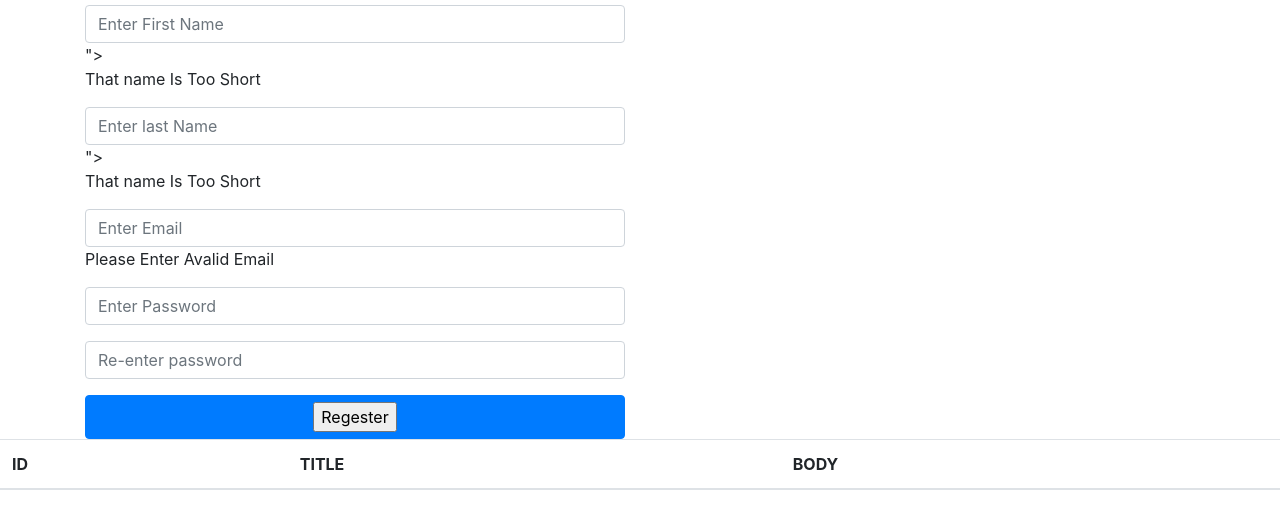
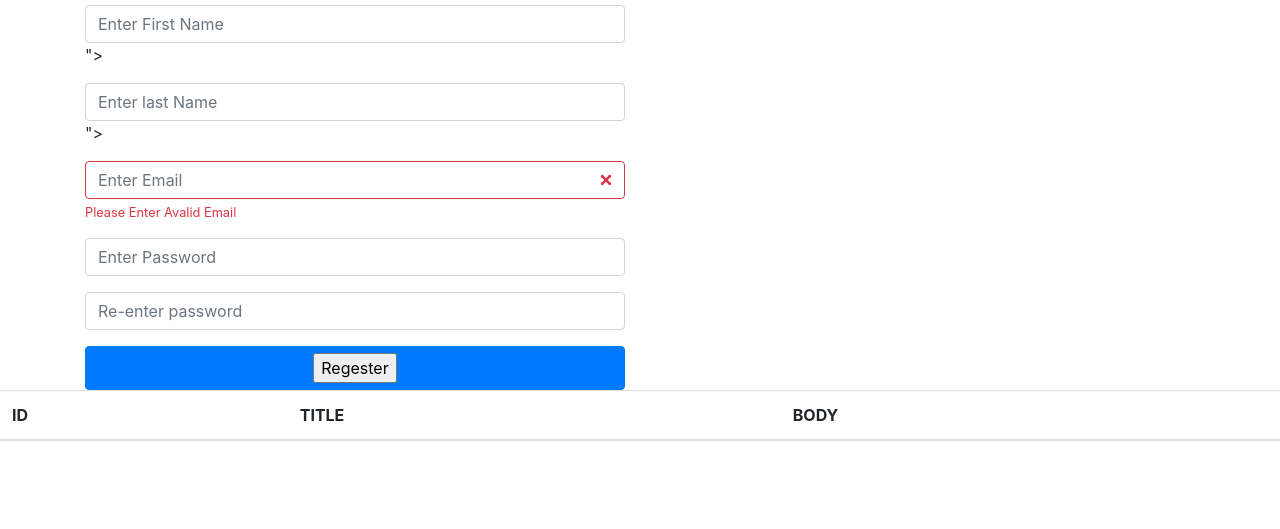
Before and after one commit to ssenoga/ssenoga.github.io, a plain HTML site: page final/index.html in a window 1280 px wide. Shown: the part 107-636 px from the top of the page. Drawn offline with nearby package versions, Linux system fonts and the light colour scheme; no server answers.

Commit message:
Update index.html

```diff
--- a/final/index.html
+++ b/final/index.html
@@ -13,19 +13,19 @@
 					<form>
 						<div class="form-group">
 							<input type="text" class="form-control" placeholder="Enter First Name" id="fname">">
-							<div class="isvalid-feedback">
+							<div class="invalid-feedback">
 								That name Is Too Short
 							</div>
 						</div>
 						<div class="form-group">
 							<input type="text" class="form-control" placeholder="Enter last Name" id="lname">">
-							<div class="isvalid-feedback">
+							<div class="invalid-feedback">
 								That name Is Too Short
 							</div>
 						</div>
 						<div class="form-group">
-							<input type="email" class="form-control isvalid-feedback" placeholder="Enter Email" id="email">
-							<div class="isvalid-feedback">
+							<input type="email" class="form-control is-invalid" placeholder="Enter Email" id="email">
+							<div class="invalid-feedback">
 								Please Enter Avalid Email
 							</div>
 						</div>
```
